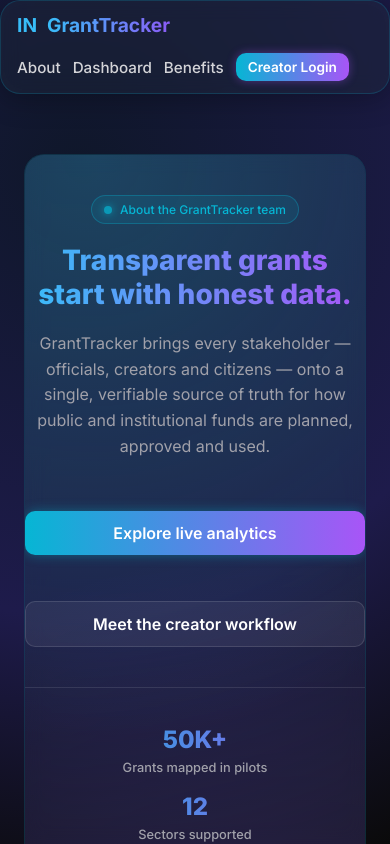
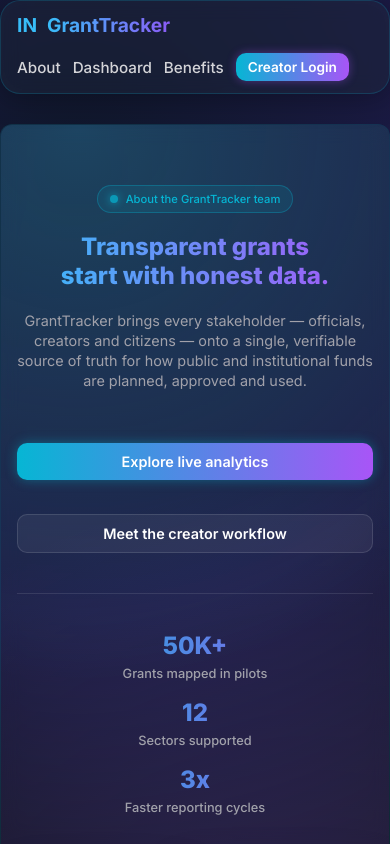
Before and after one commit to mamothai/grant-tracker-frontend, a React (Vite) app: page /about in a window 390 px wide. Built offline with nearby package versions, Linux system fonts and the light colour scheme.

Commit message:
Fix mobile responsiveness and layout issues

```diff
--- a/src/App.css
+++ b/src/App.css
@@ -15,13 +15,12 @@ body {
   min-height: 100vh;
   overflow-x: hidden;
   width: 100%;
-  max-width: 100vw;
+  -webkit-overflow-scrolling: touch;
 }
 
 .app-root {
   min-height: 100vh;
   width: 100%;
-  max-width: 100vw;
   overflow-x: hidden;
 }
 
@@ -138,9 +137,10 @@ a {
 --------------------------------------------------- */
 
 .page-scroll {
-  padding: 40px 24px;
-  max-width: 100%;
+  padding: clamp(20px, 4vw, 40px);
+  width: 100%;
   overflow-x: hidden;
+  box-sizing: border-box;
 }
 
 .panel {
@@ -154,15 +154,15 @@ a {
 }
 
 .panel-hero {
-  padding-top: clamp(100px, 18vw, 150px);
-  padding-bottom: 60px;
+  padding-top: clamp(80px, 12vw, 150px);
+  padding-bottom: clamp(40px, 8vw, 60px);
+  padding-left: clamp(16px, 3vw, 32px);
+  padding-right: clamp(16px, 3vw, 32px);
   background: rgba(30, 41, 59, 0.3);
   backdrop-filter: blur(10px);
   -webkit-backdrop-filter: blur(10px);
   border: 1px solid rgba(6, 182, 212, 0.15);
   border-radius: 20px;
-  padding-left: clamp(24px, 4vw, 32px);
-  padding-right: clamp(24px, 4vw, 32px);
   margin: 20px 0;
 }
 
@@ -2079,21 +2079,22 @@ a {
 --------------------------------------------------- */
 
 /* Tablet: 768px - 1024px */
-@media (min-width: 768px) {
+@media (min-width: 768px) and (max-width: 1024px) {
   .page-scroll {
-    padding: 50px 40px;
+    padding: 40px 32px;
   }
 
   .nav {
-    padding: 18px 40px;
+    padding: 16px 32px;
   }
 
   .nav-links {
-    gap: 32px;
+    gap: 24px;
   }
 
   .panel {
     flex-wrap: nowrap;
+    padding: 60px 0;
   }
 
   .panel-left,
@@ -2103,7 +2104,7 @@ a {
 
   .login-page-container {
     grid-template-columns: 1fr 1fr;
-    gap: 60px;
+    gap: 40px;
   }
 
   .form-grid {
@@ -2118,7 +2119,13 @@ a {
   .public-view-page,
   .sector-details-page,
   .benefits-page {
-    padding: 50px 40px;
+    padding: 40px 32px;
+  }
+
+  .benefits-schemes-grid,
+  .sector-grants-grid,
+  .features-grid {
+    grid-template-columns: repeat(2, 1fr);
   }
 }
 
@@ -2164,17 +2171,31 @@ a {
     font-size: 0.85rem;
   }
 
+  .page-scroll {
+    padding: 20px 16px;
+  }
+
   .panel {
     flex-direction: column;
     text-align: center;
     gap: 30px;
-    padding: 40px 0;
-  }
-
+    padding: 30px 0;
+    margin: 10px 0;
+  }
+
+  .panel-hero {
+    padding-top: 60px;
+    padding-bottom: 40px;
+    padding-left: 16px;
+    padding-right: 16px;
+    margin: 10px -16px;
+    border-radius: 12px;
+  }
 
   .panel-left,
   .panel-right {
     width: 100%;
+    min-width: unset;
   }
 
   .hero-stats {
@@ -2186,6 +2207,7 @@ a {
   .panel-ctas {
     flex-direction: column;
     align-items: stretch;
+    gap: 12px;
   }
 
   .wide-btn {
@@ -2195,6 +2217,7 @@ a {
   .hero-image-wrapper,
   .feature-image-container {
     max-width: 100%;
+    width: 100%;
   }
 
   .features-grid {
@@ -2203,30 +2226,46 @@ a {
   }
 
   .feature-card {
-    padding: 24px;
+    padding: 20px;
   }
 
   .hero-badge {
-    font-size: 0.75rem;
+    font-size: 0.7rem;
     padding: 6px 12px;
   }
 
+  .big-title {
+    font-size: clamp(1.5rem, 5vw, 2.5rem);
+    line-height: 1.2;
+  }
+
+  .lead {
+    font-size: 0.9rem;
+    line-height: 1.4;
+  }
+
+  .panel-title {
+    font-size: 1.25rem;
+  }
+
   .chart-wrapper {
-    padding: 20px;
+    padding: 16px;
+    max-width: 100%;
+    overflow-x: auto;
   }
 
   .chart-stats {
     grid-template-columns: 1fr;
-    gap: 16px;
+    gap: 12px;
   }
 
   .stat {
-    padding: 16px;
+    padding: 12px;
   }
 
   .big-icon {
-    width: 100px;
-    height: 100px;
+    width: 80px;
+    height: 80px;
   }
 
   .benefits-stats,
@@ -2264,10 +2303,18 @@ a {
 
   .benefits-category-filters {
     justify-content: flex-start;
+    overflow-x: auto;
+    padding-bottom: 8px;
   }
 
   .category-filter-btn {
-    font-size: 0.85rem;
-    padding: 8px 16px;
-  }
-}
+    font-size: 0.8rem;
+    padding: 6px 12px;
+    white-space: nowrap;
+  }
+
+  .cta {
+    padding: 10px 16px;
+    font-size: 0.9rem;
+  }
+}
--- a/src/Home.jsx
+++ b/src/Home.jsx
@@ -103,7 +103,7 @@ function IconRobot() {
 
 export default function Home() {
   return (
-    <main className="page-scroll" style={{ position: 'relative', overflow: 'hidden', zIndex: 1 }}>
+    <main className="page-scroll" style={{ position: 'relative', overflow: 'visible', zIndex: 1 }}>
       {/* Animated snowfall background */}
       <div style={{
         position: 'fixed',
```
